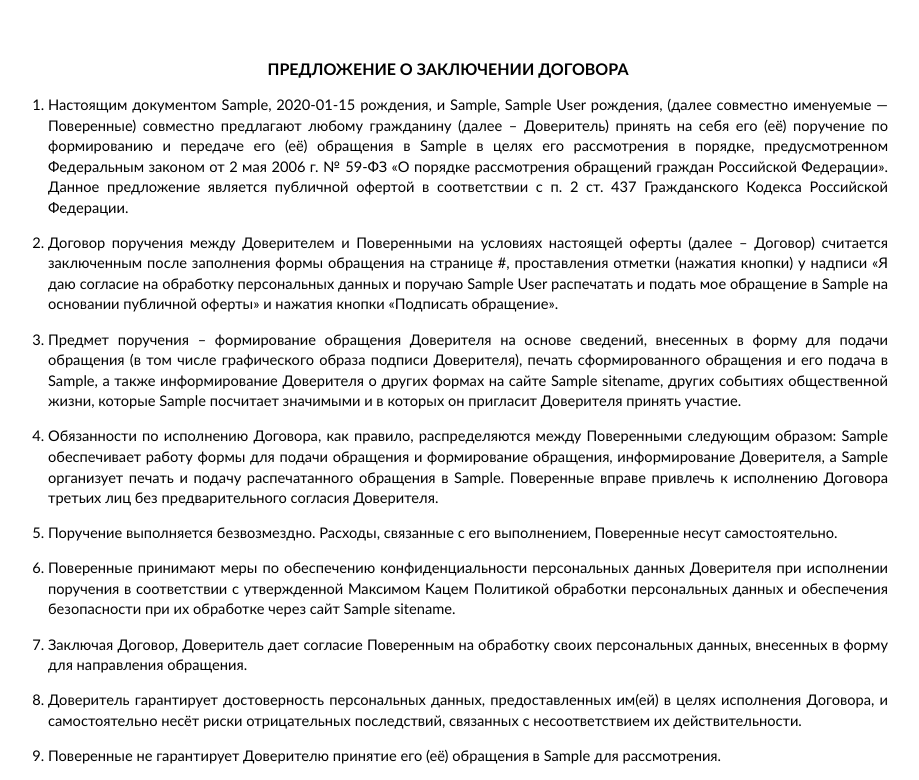
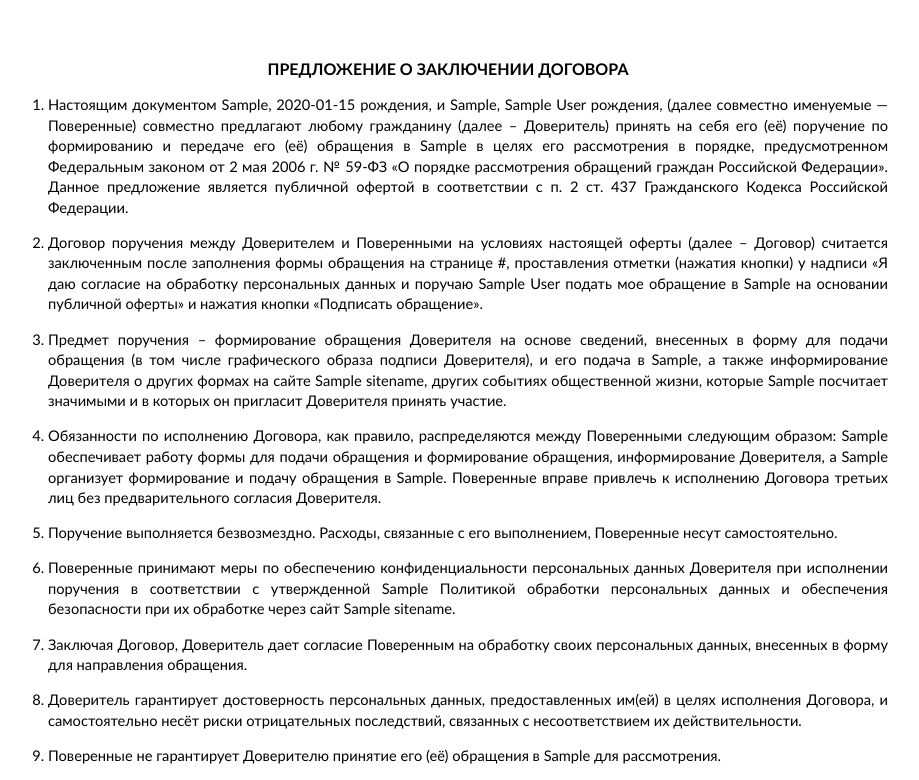
Before and after one commit to CraftCoderr/OpenPetition, a Symfony app: template templates/public_offer.html.twig in a window 1280 px wide. Shown: the top 780 px of the page, without its empty margins (0-919 px from the left). Run offline with Twig, Linux system fonts and the light colour scheme; the template is opened without the code that fills it: most values are stand-ins (such as "Sample title", 1, 10 or a date in 2020); some libraries are stand-ins or nearby versions.

Commit message:
Fix config, fix pages design (#45)

```diff
--- a/config/services.yaml
+++ b/config/services.yaml
@@ -6,7 +6,7 @@
 parameters:
     app.sitename: '%env(APP_SITENAME)%'
     app.siteurl: '%env(APP_SITEURL)%'
-    app.sitemail: '%env(APP_SITEMAIL)%admin@example.com'
+    app.sitemail: '%env(APP_SITEMAIL)%'
     app.siteowner_who: '%env(APP_SITEOWNER_WHO)%'
     app.siteowner_by_whom: '%env(APP_SITEOWNER_BY_WHOM)%'
     app.siteowner_birthdate: '%env(APP_SITEOWNER_BIRTHDATE)%'
--- a/templates/personal_data_policy.html.twig
+++ b/templates/personal_data_policy.html.twig
@@ -138,7 +138,7 @@
 								</li>
 								<li class="li-3">
 									Поверенный – физическое лицо, которому Заявитель поручает (совместно с Оператором)
-									сформировать Обращение, распечатать и передать его Адресату на основании Договора.
+									сформировать Обращение и передать его Адресату на основании Договора.
 								</li>
 								<li class="li-3">
 									Договор – договор поручения, заключаемый между Заявителем (в качестве доверителя),
--- a/templates/petition.html.twig
+++ b/templates/petition.html.twig
@@ -204,7 +204,7 @@
 									<input data-rule-signature="true" id="signature" name="signature" type="hidden">
 									<canvas id="sign_sketch" width="340" height="136" style="touch-action: none;"></canvas>
 									<div onclick="clearSketch();" class="btn btn-sm btn-link" style="float: right;">Очистить</div>
-									<span class="form-comment">В этом окне просьба подписаться. Без вашей подписи обращение не будет рассматриваться.</span>
+									<span class="form-comment">В этом окне просьба поставить подпись. Без вашей подписи обращение не будет рассматриваться.</span>
 								</div>
 							</div>
 						</div>
@@ -218,7 +218,7 @@
 							</div>
 							<div class="col-md-7 mt-2">
 								<p>Я даю согласие на обработку персональных данных и поручаю {{ petition_author_to_whom }}
-								распечатать и подать мое обращение в {{ petition_target }} на основании
+								подать мое обращение в {{ petition_target }} на основании
 								<a target="_blank" rel="noopener noreferrer" href="{{ url('app_public_offer', {petition_id: petition_id}) }}">публичной оферты</a></p>
 							</div>
 						</div>
--- a/templates/public_offer.html.twig
+++ b/templates/public_offer.html.twig
@@ -50,15 +50,14 @@
 					Договор поручения между Доверителем и Поверенными на условиях настоящей оферты
 					(далее – Договор) считается заключенным после заполнения формы обращения на странице
 					{{ petition_url }}, проставления отметки (нажатия кнопки) у надписи «Я даю согласие на обработку
-					персональных данных и поручаю {{ petition_author_to_whom }} распечатать и подать
+					персональных данных и поручаю {{ petition_author_to_whom }} подать
 					мое обращение в {{ petition_target }} на основании публичной оферты» и нажатия кнопки
 					«Подписать обращение».
 				</li>
 
 				<li>
 					Предмет поручения – формирование обращения Доверителя на основе сведений, внесенных в форму
-					для подачи обращения (в том числе графического образа подписи Доверителя), печать сформированного
-					обращения и его подача в {{ petition_target }},
+					для подачи обращения (в том числе графического образа подписи Доверителя), и его подача в {{ petition_target }},
 					а также информирование Доверителя о других формах на сайте {{ sitename }}, других событиях
 					общественной жизни, которые {{ siteowner_who }} посчитает значимыми и в
 					которых он пригласит Доверителя принять участие.
@@ -68,7 +67,7 @@
 					Обязанности по исполнению Договора, как правило, распределяются между Поверенными
 					следующим образом: {{ siteowner_who }} обеспечивает работу формы для подачи обращения и
 					формирование обращения, информирование Доверителя, а {{ petition_autor_who }}
-					организует печать и подачу распечатанного обращения в {{ petition_target }}.
+					организует формирование и подачу обращения в {{ petition_target }}.
 					Поверенные вправе привлечь к исполнению Договора третьих лиц без предварительного
 					согласия Доверителя.
 				</li>
@@ -80,7 +79,7 @@
 
 				<li>
 					Поверенные принимают меры по обеспечению конфиденциальности персональных данных
-					Доверителя при исполнении поручения в соответствии с утвержденной Максимом Кацем
+					Доверителя при исполнении поручения в соответствии с утвержденной {{ siteowner_by_whom }}
 					Политикой обработки персональных данных и обеспечения безопасности при их
 					обработке через сайт {{ sitename }}.</li>
 
```
